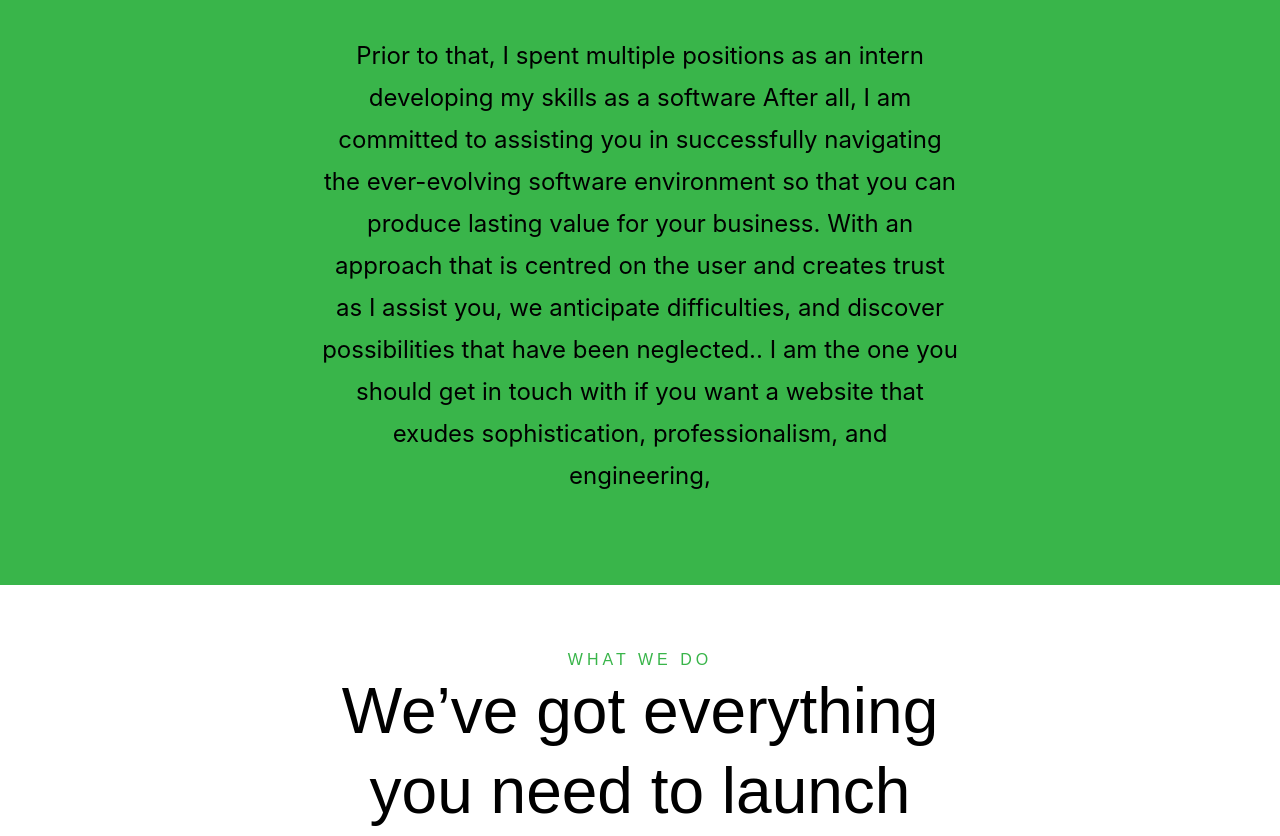
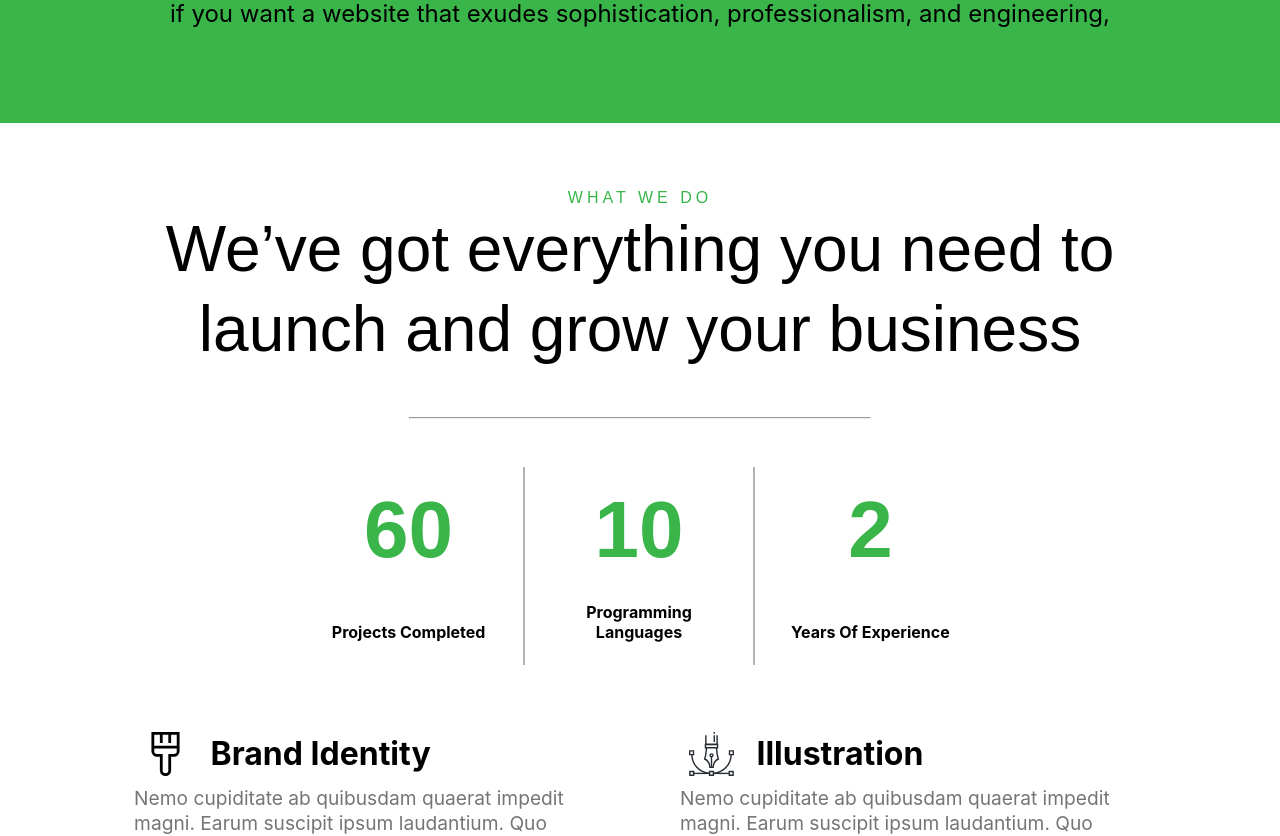
Before and after one commit to alighieth/SampleSite, a React (Create React App) app in the folder myapp/: page / in a window 1280 px wide. Shown: the part 2040-2876 px from the top of the page. Built offline with nearby package versions, Linux system fonts and the light colour scheme.

Commit message:
system counter

```diff
--- a/myapp/src/App.css
+++ b/myapp/src/App.css
@@ -6,7 +6,61 @@ button {
   padding: 0;
   border: 0;
 }
-html, body, div, span, applet, object, iframe, h1, h2, h3, h4, h5, h6, p, blockquote, pre, a, abbr, acronym, address, big, cite, code, del, dfn, em, font, img, ins, kbd, q, s, samp, small, strike, strong, sub, sup, tt, var, b, u, i, center, dl, dt, dd, ol, ul, li, fieldset, form, label, legend, caption {
+html,
+body,
+div,
+span,
+applet,
+object,
+iframe,
+h1,
+h2,
+h3,
+h4,
+h5,
+h6,
+p,
+blockquote,
+pre,
+a,
+abbr,
+acronym,
+address,
+big,
+cite,
+code,
+del,
+dfn,
+em,
+font,
+img,
+ins,
+kbd,
+q,
+s,
+samp,
+small,
+strike,
+strong,
+sub,
+sup,
+tt,
+var,
+b,
+u,
+i,
+center,
+dl,
+dt,
+dd,
+ol,
+ul,
+li,
+fieldset,
+form,
+label,
+legend,
+caption {
   margin: 0;
   padding: 0;
   border: 0;
@@ -27,7 +81,7 @@ body::-webkit-scrollbar {
 
 #main-div {
   width: 100vw;
-  max-width: 100vw ;
+  max-width: 100vw;
   height: max-content;
   background-image: url("plant.jpeg");
   background-repeat: no-repeat;
@@ -45,7 +99,7 @@ a {
 .header {
   height: 10vh;
   width: 100vw;
-  max-width: 100vw ;
+  max-width: 100vw;
   display: flex;
   align-items: center;
   text-align: center;
@@ -78,7 +132,7 @@ a {
   width: 100vw;
   height: max-content;
   min-height: 100vh;
-  max-width: 100vw ;
+  max-width: 100vw;
 }
 
 .advert-info {
@@ -193,7 +247,7 @@ a {
   height: 100vh;
   background-color: #61dafb;
 }
-.featureCards {
+/* .featureCards {
   display: flex;
   flex-direction: column;
   justify-content: space-between;
@@ -262,7 +316,7 @@ a {
   font-family: "icomoon";
   content: "\e5ca";
   position: absolute;
-}
+} */
 
 li {
   list-style-type: "\2699";
@@ -317,7 +371,7 @@ li {
 }
 
 .about {
-  width: 60vw;
+  width: 100vw;
   background-color: #39b54a;
   display: flex;
   flex-direction: column;
@@ -433,6 +487,10 @@ button,
 .extras {
   background-color: white;
   color: #39b54a;
+}
+
+#value {
+  font: 800 40px system-ui;
 }
 
 .extrasblack {
@@ -595,12 +653,12 @@ textarea:focus {
 
 .skillsh3 {
   font-family: "Montserrat", -apple-system, BlinkMacSystemFont, "Segoe UI",
-  Roboto, "Helvetica Neue", Arial, sans-serif, "Apple Color Emoji",
-  "Segoe UI Emoji", "Segoe UI Symbol", "Noto Color Emoji";
+    Roboto, "Helvetica Neue", Arial, sans-serif, "Apple Color Emoji",
+    "Segoe UI Emoji", "Segoe UI Symbol", "Noto Color Emoji";
   font-size: 3rem;
 }
 
-.skills-component{
+.skills-component {
   width: 100%;
   height: 20%;
   background-color: pink;
@@ -610,8 +668,47 @@ textarea:focus {
   align-items: center;
 }
 
+.counter-container {
+  display: flex;
+  flex-direction: row;
+  justify-content: center;
+  width: 100%;
+}
+.counter-div {
+  width: 20%;
+  display: flex;
+  flex-direction: column;
+  justify-content: space-between;
+  align-items: center;
+  box-sizing: border-box;
+  padding: 2%;
+  gap: 2rem;
+  word-wrap: break-word;
+  text-align: center;
+}
+
+.bordered-right {
+  border-right: 2px solid rgba(0, 0, 0, 0.3);
+}
+
+.counter-div > h5 {
+  font-family: "montserrat-bold", sans-serif;
+  font-size: 5rem;
+  line-height: 1;
+  color: #39b54a;
+  position: relative;
+  overflow: hidden;
+  text-overflow: ellipsis;
+  white-space: nowrap;
+}
+
+.counter-div > h6 {
+  font-size: 1rem;
+  color: #000;
+  text-transform: capitalize;
+}
+
 @media only screen and (max-width: 600px) {
-
   #main-div {
     min-height: max-content;
     background-image: url("https://images.unsplash.com/photo-1503435980610-a51f3ddfee50?ixlib=rb-4.0.3&ixid=MnwxMjA3fDB8MHxleHBsb3JlLWZlZWR8Mnx8fGVufDB8fHx8&w=1000&q=80");
@@ -634,7 +731,6 @@ textarea:focus {
     box-sizing: border-box;
     padding: 1rem;
     justify-content: center;
-
   }
 
   .advert-info {
@@ -643,7 +739,7 @@ textarea:focus {
   }
 
   .advert-info > span {
-    font-size: .75rem;
+    font-size: 0.75rem;
     color: #121212;
   }
 
@@ -661,13 +757,11 @@ textarea:focus {
 
   .about {
     width: 100%;
-
   }
 
   .about > p {
     text-align: left;
     font-size: 1rem;
-
   }
 
   .home-content__buttons {
@@ -733,4 +827,24 @@ textarea:focus {
     justify-content: flex-start;
     align-items: center;
   }
+
+  .counter-container {
+    width: 100%;
+    display: flex;
+    flex-direction: column;
+    justify-content: flex-start;
+    align-items: center;
+    gap: 1rem;
+    padding: 20%;
+  }
+
+  .counter-div {
+    width: 80%;
+    padding: 15%;
+  }
+
+  .bordered-right {
+    border-right: none;
+    border-bottom: 2px solid rgba(0, 0, 0, 0.3);
+  }
 }
--- a/myapp/src/glint/contact.js
+++ b/myapp/src/glint/contact.js
@@ -1,5 +1,5 @@
 import { useEffect } from "react";
-import emailjs from "@emailjs/browser";
+// import emailjs from "@emailjs/browser";
 
 const Contact = () => {
   return (
@@ -148,12 +148,12 @@ const ContactFormForm = () => {
       message: message,
     };
 
-    emailjs
-      .send("service_28z21xf", "template_mnnw3ag", data, "zcm001YeOLTHzPhMu")
-      .then(() => {
-        console.log("email sent success");
-        window.scrollTo(0, 0);
-      });
+    // emailjs
+    //   .send("service_28z21xf", "template_mnnw3ag", data, "zcm001YeOLTHzPhMu")
+    //   .then(() => {
+    //     console.log("email sent success");
+    //     window.scrollTo(0, 0);
+    //   });
   };
   return (
     <form
--- a/myapp/src/glint/features.js
+++ b/myapp/src/glint/features.js
@@ -1,4 +1,6 @@
+import { useEffect, useState } from "react";
 import Fade from "react-reveal/Fade";
+import Tada from "react-reveal/Tada";
 
 const About = () => {
   return (
@@ -69,6 +71,27 @@ const Extras = () => {
         </Fade>
         <hr className="about-line" />
 
+        <div className="counter-container">
+          <CounterBox
+            max={60}
+            text="Projects Completed"
+            bordered={true}
+            duration={3}
+          />
+          <CounterBox
+            max={10}
+            text="programming languages"
+            bordered={true}
+            duration={2}
+          />
+          <CounterBox
+            max={2}
+            text="years of experience"
+            bordered={false}
+            duration={1}
+          />
+        </div>
+
         <div className="featuresContainer">
           <Fade right>
             <FeaturesBox
@@ -118,6 +141,42 @@ const Extras = () => {
   );
 };
 
+const CounterBox = ({ max, text, bordered, duration }) => {
+  const [count, setCount] = useState(0);
+
+  const counter = (end, duration) => {
+    let start = 0;
+    // first three numbers from props
+    // if zero, return
+    if (start === end) return;
+
+    // find duration per increment
+    let totalMilSecDur = parseInt(duration);
+    let incrementTime = (totalMilSecDur / end) * 1000;
+
+    // timer increments start counter
+    // then updates count
+    // ends if start reaches end
+    let timer = setInterval(() => {
+      start += 1;
+      setCount(String(start));
+      if (start === end) clearInterval(timer);
+    }, incrementTime);
+  };
+
+  useEffect(() => {
+    // dependency array
+    counter(max, duration);
+  }, []);
+
+  return (
+    <div className={`counter-div ${bordered ? "bordered-right" : ""}`}>
+      <h5>{count}</h5>
+      <h6>{text}</h6>
+    </div>
+  );
+};
+
 const FeaturesBox = ({ image, title, description }) => {
   return (
     <div>
```
